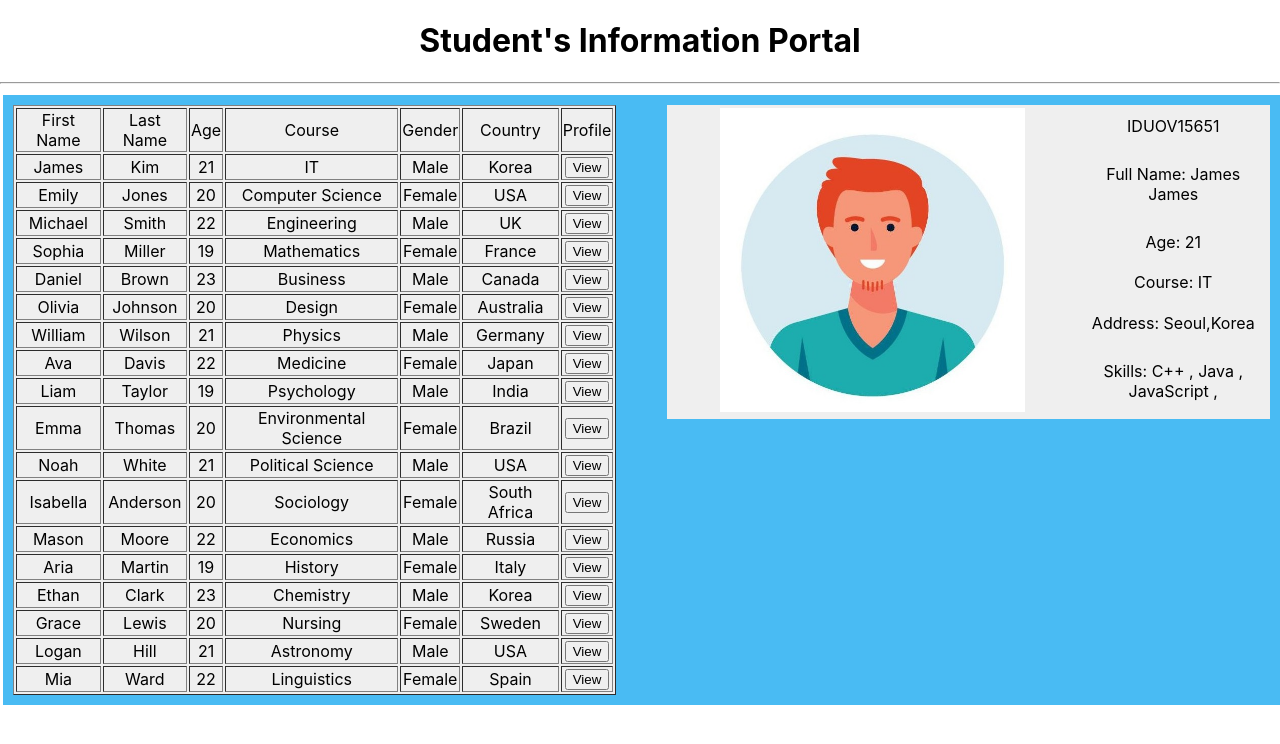
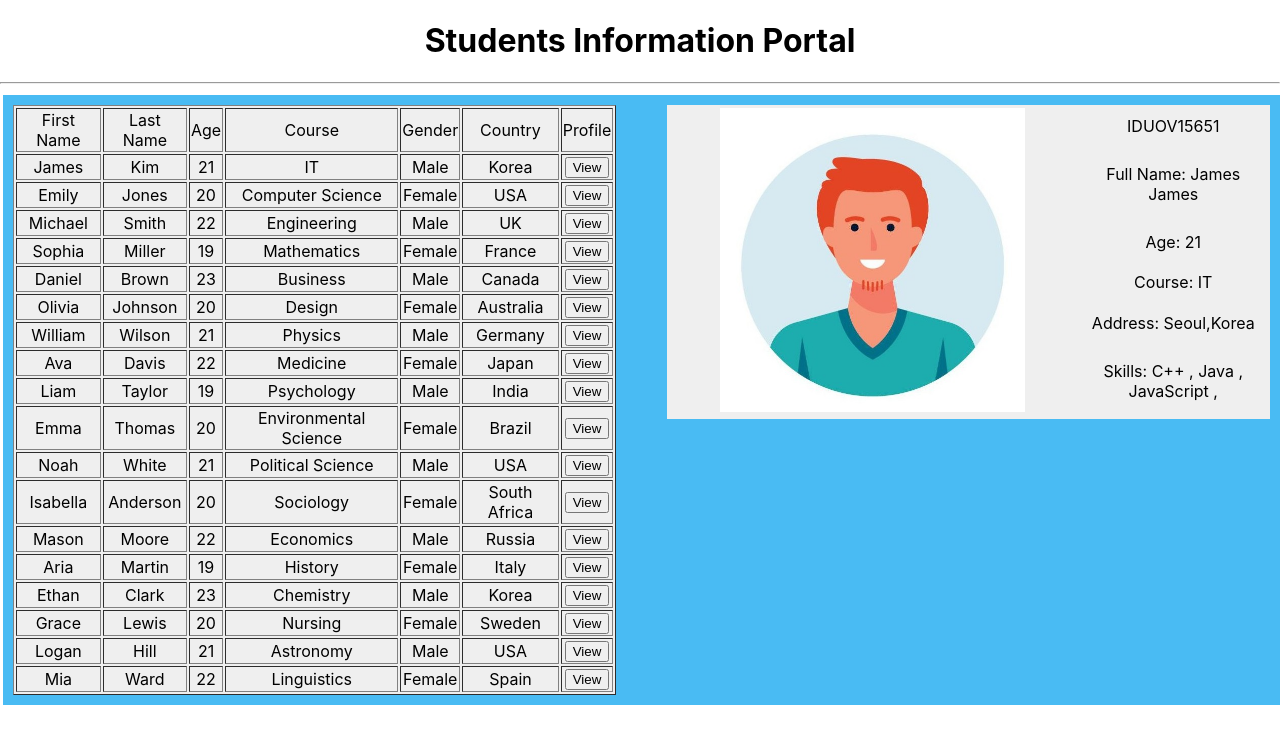
Before and after one commit to Kasunchira/IT3133-Assignment03, a React (Create React App) app in the folder studentapp/: page / in a window 1280 px wide. Shown: the top 744 px of the page. Built offline with nearby package versions, Linux system fonts and the light colour scheme.

Commit message:
spelling mistakes corrected

```diff
--- a/studentapp/src/App.js
+++ b/studentapp/src/App.js
@@ -6,7 +6,7 @@ import StudentTable from './components/StudentTable';
 function App() {
   return (
     <div className="App">
-      <h1>Student's Information Portal</h1>
+      <h1>Students Information Portal</h1>
       <hr/>
       <table width="100%">
         <tbody>
```
